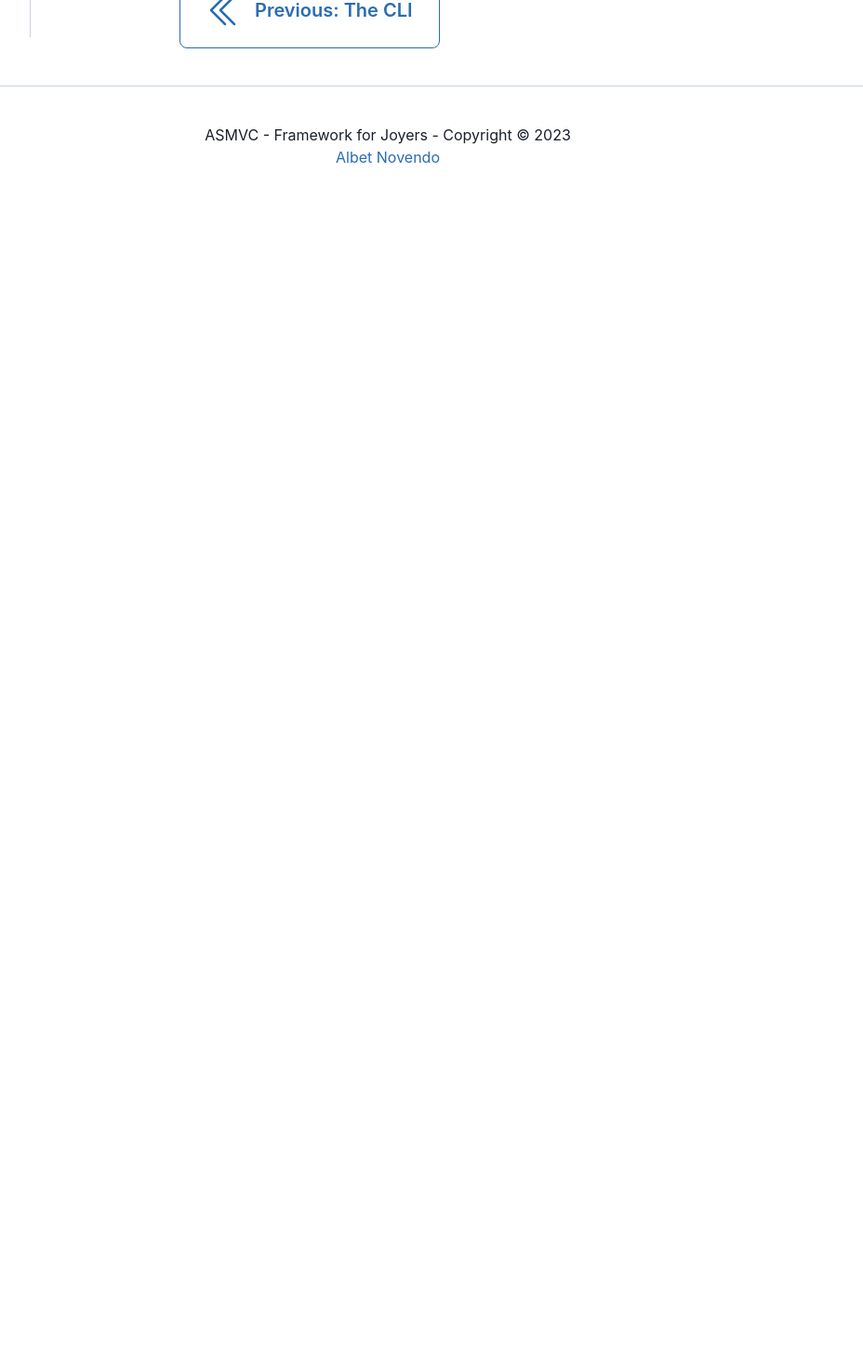
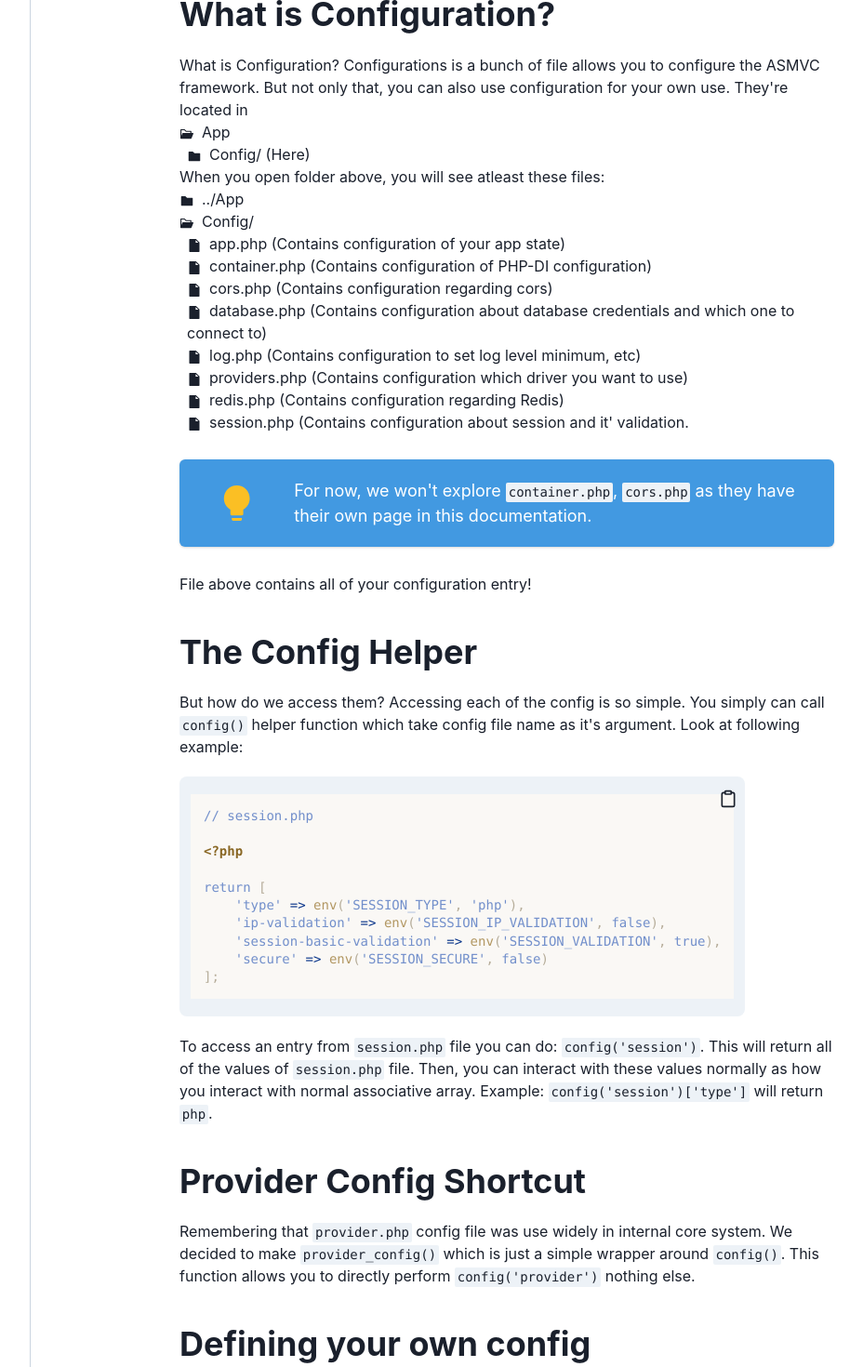
Before and after one commit to albetnov/asmvc-docs, a Next.js app: page /docs/basics/configs in a window 1280 px wide. Shown: the part 420-1890 px from the top of the page at 93% size, without its empty margins (223-1151 px from the left). Before the commit the page ends 800 px from the top, so only its background shows below. Built offline with nearby package versions, Linux system fonts and the light colour scheme.

Commit message:
feat: add config page

```diff
--- a/pages/docs/basics/configs/index.tsx
+++ b/pages/docs/basics/configs/index.tsx
@@ -1,10 +1,89 @@
 import Layout from "../../../../Components/Docs/Layout";
+import Section from "../../../../Components/Docs/Section";
+import {Code, List, ListItem, Text} from "@chakra-ui/react";
+import OpenFolder from "../../../../Components/Docs/OpenFolder";
+import Folder from "../../../../Components/Docs/Folder";
+import File from "../../../../Components/Docs/File";
+import TipsCard from "../../../../Components/Docs/TipsCard";
+import CodeMultiLine from "../../../../Components/Docs/CodeMultiLine";
 
 const navigations = [
-    {link: "", title: ""}
+    {link: "definition", title: "What is Configuration?"},
+    {link: "config-helper", title: "The Config Helper"},
+    {link: "shortcut", title: "Provider Config Shortcut"},
+    {link: "own-config", title: "Defining your own config"}
 ];
+
+const sessionConfig = `// session.php
+
+<?php
+
+return [
+    'type' => env('SESSION_TYPE', 'php'),
+    'ip-validation' => env('SESSION_IP_VALIDATION', false),
+    'session-basic-validation' => env('SESSION_VALIDATION', true),
+    'secure' => env('SESSION_SECURE', false)
+];
+`;
 
 export default function Configs() {
     return <Layout title="Configuration" subTitle="ASMVC Configuration" navigations={navigations}
-                   navigatorTitle="What can you configure in ASMVC, Here is it:"></Layout>
+                   navigatorTitle="What can you configure in ASMVC, Here is it:">
+        <Section navigator={navigations[0]}>
+            <Text>What is Configuration? Configurations is a bunch of file allows you to configure the ASMVC
+                framework. But not only that, you can also use configuration for your own use. They&apos;re located
+                in</Text>
+            <List>
+                <OpenFolder>
+                    App
+                    <List ml={2}>
+                        <Folder>Config/ (Here)</Folder>
+                    </List>
+                </OpenFolder>
+            </List>
+            <Text>When you open folder above, you will see atleast these files:</Text>
+            <List>
+                <Folder>../App</Folder>
+                <OpenFolder>
+                    Config/
+                    <List ml={2}>
+                        <File>app.php (Contains configuration of your app state)</File>
+                        <File>container.php (Contains configuration of PHP-DI configuration)</File>
+                        <File>cors.php (Contains configuration regarding cors)</File>
+                        <File>database.php (Contains configuration about database credentials and which one to connect
+                            to)</File>
+                        <File>log.php (Contains configuration to set log level minimum, etc)</File>
+                        <File>providers.php (Contains configuration which driver you want to use)</File>
+                        <File>redis.php (Contains configuration regarding Redis)</File>
+                        <File>session.php (Contains configuration about session and it&apos; validation.</File>
+                    </List>
+                </OpenFolder>
+            </List>
+            <TipsCard>For now, we won&apos;t explore <Code>container.php</Code>, <Code>cors.php</Code> as they have
+                their own page in this documentation.</TipsCard>
+            <Text>File above contains all of your configuration entry!</Text>
+        </Section>
+        <Section navigator={navigations[1]}>
+            <Text>But how do we access them? Accessing each of the config is so simple. You simply can
+                call <Code>config()</Code> helper function which take config file name as it&apos;s argument.
+                Look at following example:</Text>
+            <CodeMultiLine code={sessionConfig}/>
+            <Text>To access an entry from <Code>session.php</Code> file you can
+                do: <Code>config(&apos;session&apos;)</Code>. This will return all of the values
+                of <Code>session.php</Code> file.
+                Then, you can interact with these values normally as how you interact with normal associative
+                array. Example: <Code>config(&apos;session&apos;)[&apos;type&apos;]</Code> will return <Code>php</Code>.</Text>
+        </Section>
+        <Section navigator={navigations[2]}>
+            <Text>Remembering that <Code>provider.php</Code> config file was use widely in internal core system. We
+                decided to make <Code>provider_config()</Code> which is just a simple wrapper
+                around <Code>config()</Code>. This function allows you to directly
+                perform <Code>config(&apos;provider&apos;)</Code> nothing else.</Text>
+        </Section>
+        <Section navigator={navigations[3]}>
+            <Text>Defining your own config is very simple. All you need is to manually create a file
+                inside <Code>Config/</Code> directory and you&apos;re set. You can even use <Code>config()</Code> helper
+                to directly access your config file by putting <Code>config(&apos;filename&apos;)</Code>.</Text>
+        </Section>
+    </Layout>
 }
```
